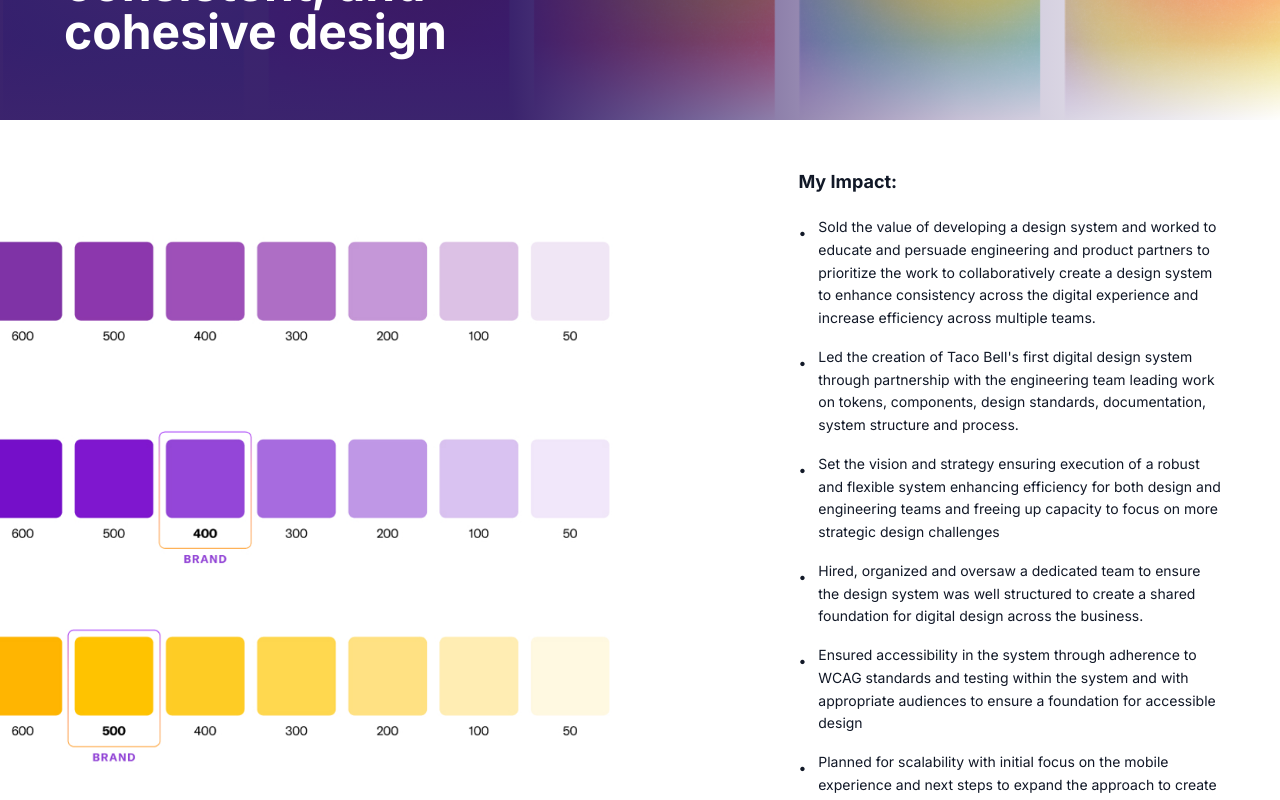
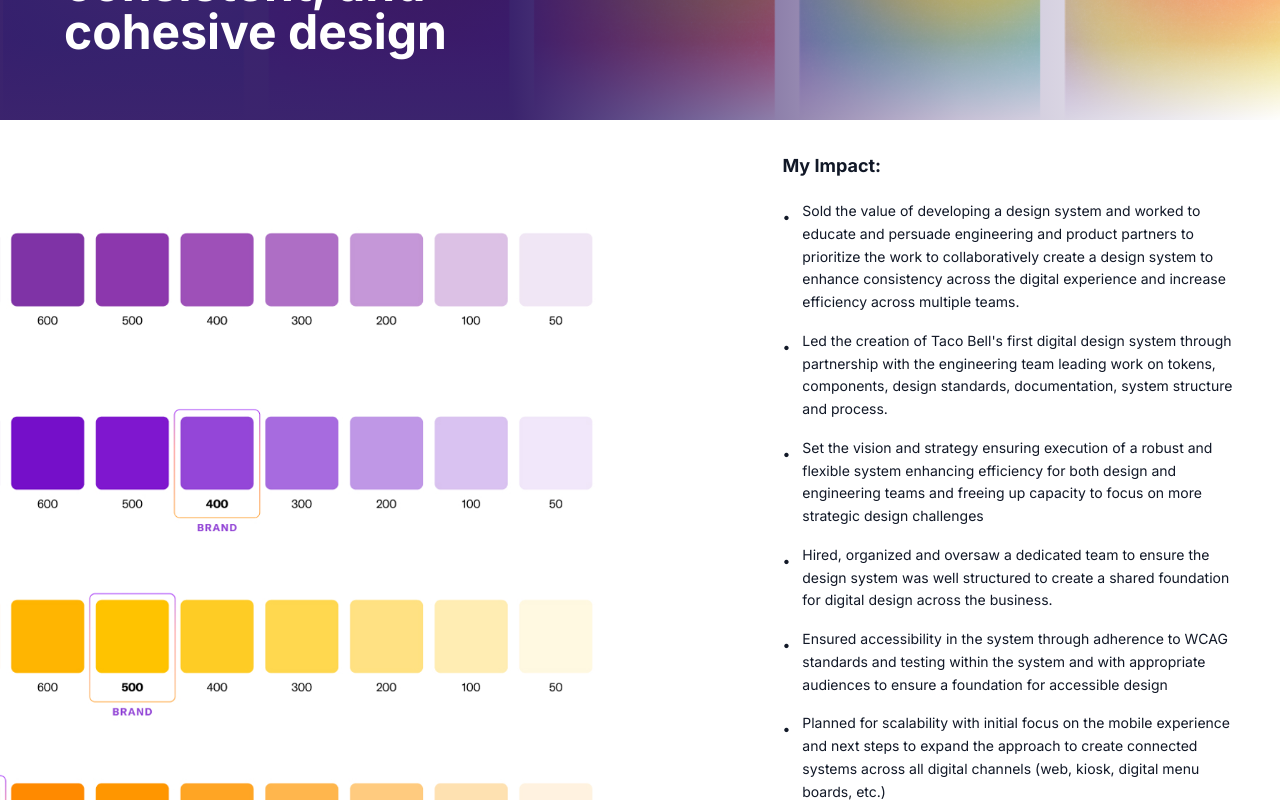
Before and after one commit to raymondckearney/website, a Next.js app: page /portfolio/creating-a-design-system in a window 1280 px wide. Shown: the part 660-1460 px from the top of the page. Built offline with nearby package versions, Linux system fonts and the light colour scheme.

Commit message:
Remove all padding from collage image container; tighten text column padding
Image side: padding removed entirely so collage fills its full 58% column.
Text side: px-10 xl:px-14 py-12 reduced to px-8 xl:px-10 py-8 to reduce vertical bulk.

https://claude.ai/code/session_01SQprmXVA6hq4HMSqzW1xzr

```diff
--- a/pages/portfolio/[slug].js
+++ b/pages/portfolio/[slug].js
@@ -464,19 +464,19 @@ export default function ProjectDetail() {
         {(project.impact.length > 0 || project.richImpact) && (
           <section className="flex flex-col lg:flex-row min-h-[400px]">
             {/* Left: mood/collage image */}
-            <div className={`w-full lg:w-[58%] overflow-hidden min-h-[360px] flex items-center justify-center ${project.moodImageFit === 'contain' ? 'bg-white p-3' : 'bg-gray-100'}`}>
+            <div className={`w-full lg:w-[58%] overflow-hidden min-h-[360px] flex items-center justify-center ${project.moodImageFit === 'contain' ? 'bg-white' : 'bg-gray-100'}`}>
               {project.moodImage && (
                 <img
                   src={project.moodImage}
                   alt=""
-                  className={project.moodImageFit === 'contain' ? 'max-h-[640px] w-full object-contain' : 'w-full h-full object-cover'}
+                  className={project.moodImageFit === 'contain' ? 'w-full h-full object-contain' : 'w-full h-full object-cover'}
                   style={project.moodImageFit !== 'contain' ? { minHeight: '360px' } : {}}
                 />
               )}
             </div>
 
             {/* Right: standard bullets OR rich labeled sections */}
-            <div className="w-full lg:w-[42%] px-10 xl:px-14 py-12 flex flex-col justify-start">
+            <div className="w-full lg:w-[42%] px-8 xl:px-10 py-8 flex flex-col justify-start">
               {project.richImpact ? (
                 project.richImpact.map((section, i) => (
                   <div key={i} className="mb-7">
```
